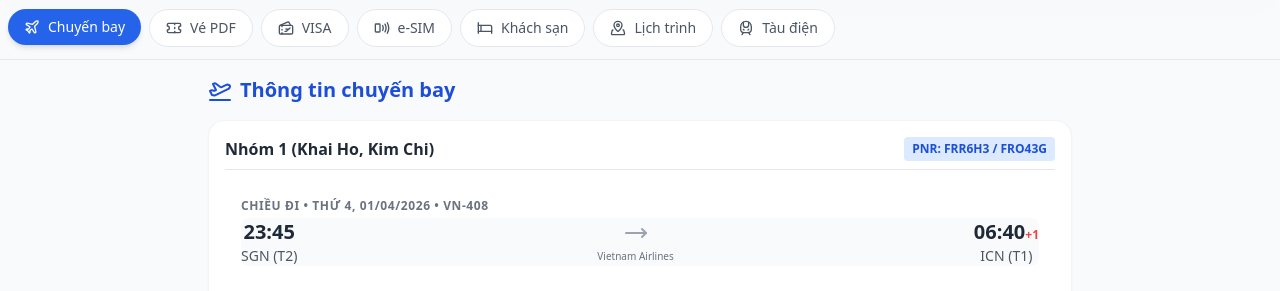
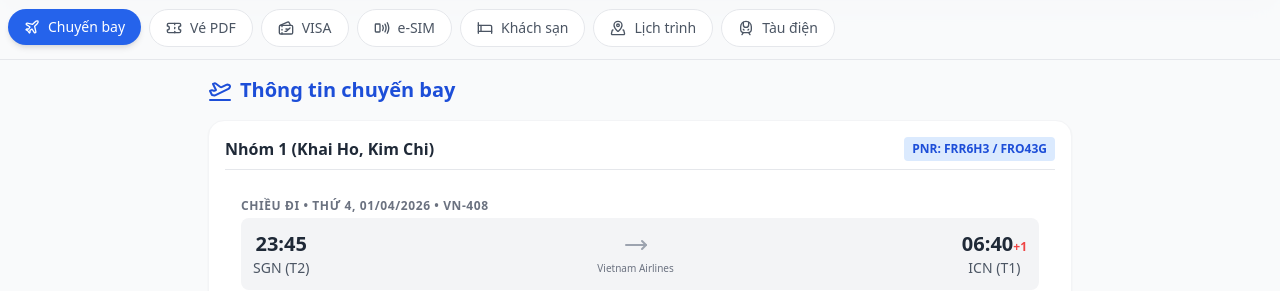
Before and after one commit to minhkhang4696/web_img_container, a plain HTML site: page index.html in a window 1280 px wide. Shown: the part 147-438 px from the top of the page. Drawn offline with nearby package versions, Linux system fonts and the light colour scheme.

Commit message:
Update index.html

```diff
--- a/index.html
+++ b/index.html
@@ -77,7 +77,7 @@
 
                 <div class="p-4">
                     <p class="text-xs text-gray-500 font-semibold uppercase tracking-wider mb-1">Chiều đi • Thứ 4, 01/04/2026 • VN-408</p>
-                    <div class="flex items-center justify-between bg-gray-50 mb-3 rounded-lg">
+                    <div class="flex items-center justify-between bg-gray-100 p-3 rounded-lg">
                         <div class="text-center">
                             <p class="text-xl font-bold">23:45</p>
                             <p class="text-sm text-gray-600">SGN (T2)</p>
```
